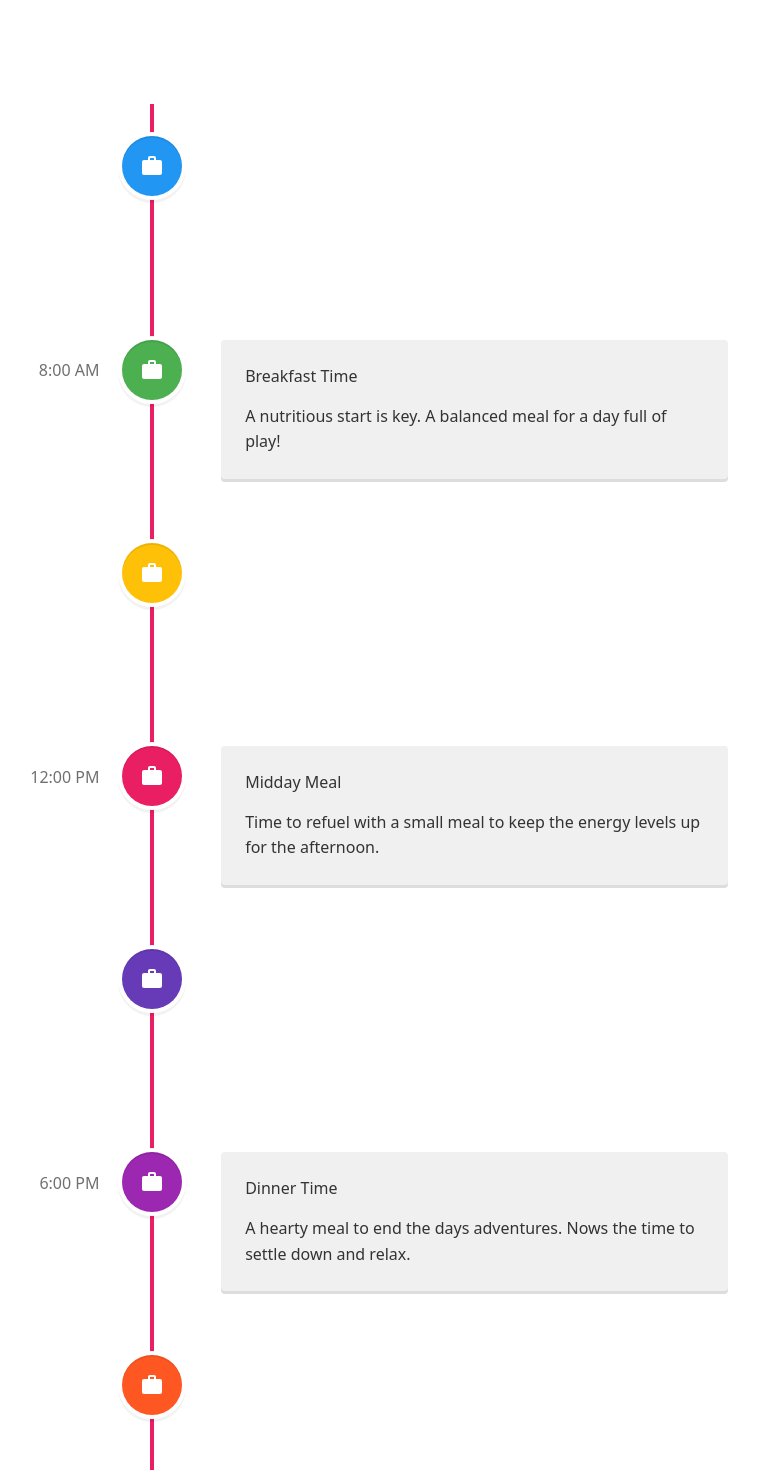
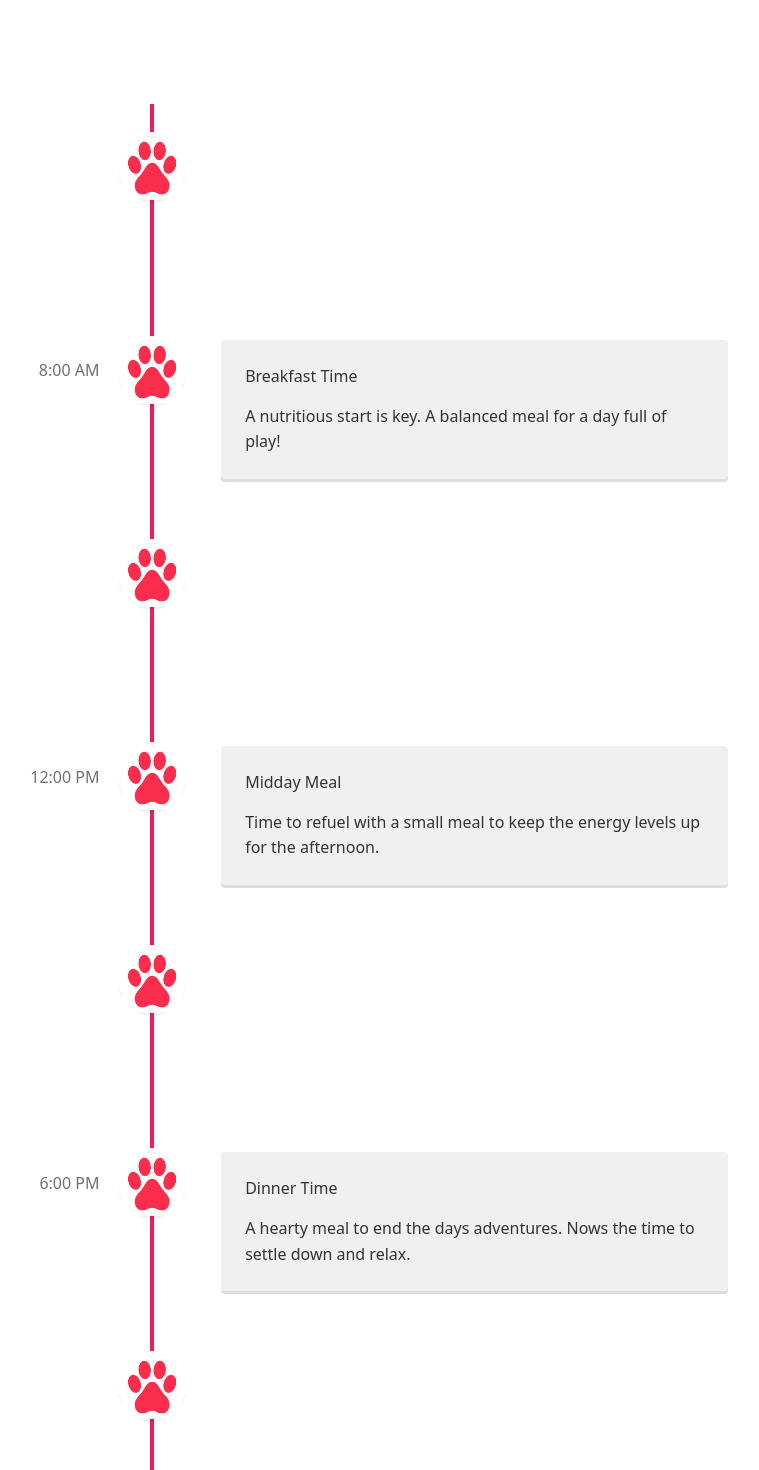
Before and after one commit to mounika2000/Treehacks, a Next.js app: page /Timeline in a window 1280 px wide. Shown: the part 940-2410 px from the top of the page, without its empty margins (488-1247 px from the left). Built offline with nearby package versions, Linux system fonts and the light colour scheme.

Commit message:
Refactor and minor changes

```diff
--- a/src/components/MessageBubble.tsx
+++ b/src/components/MessageBubble.tsx
@@ -27,7 +27,7 @@ const MessageBubble: React.FC<{ role: 'user' | 'bot'; content: string }> = ({
 
   return (
     <div className={`message-bubble ${isBot ? 'bot-message' : 'user-message'}`}>
-      <strong>{isBot ? 'Bot' : 'You'}:</strong>
+      <strong>{isBot ? 'Bot' : 'You'}: </strong>
       {renderContent()}
     </div>
   );
--- a/src/config/index.json
+++ b/src/config/index.json
@@ -10,7 +10,7 @@
     },
     {
       "name": "Shop",
-      "href": "/"
+      "href": "features"
     },
     {
       "name": "Fitness",
--- a/src/pages/Timeline.tsx
+++ b/src/pages/Timeline.tsx
@@ -1,6 +1,5 @@
 import React from 'react';
 
-import WorkIcon from '@material-ui/icons/Work';
 import {
   VerticalTimeline,
   VerticalTimelineElement,
@@ -12,7 +11,7 @@ import TimelineDes from '../components/TimelineDes';
 
 function Experience() {
   return (
-    <div className="experience">
+    <div className="experience max-w-7xl mx-auto">
       <div
         className={
           'relative z-10 pb-8 bg-background sm:pb-16 md:pb-20 lg:max-w-2xl lg:w-full lg:pb-28 xl:pb-32'
@@ -27,13 +26,19 @@ function Experience() {
         <VerticalTimelineElement
           className="vertical-timeline-element--activity"
           date="7:00 AM"
-          iconStyle={{ background: 'rgb(33, 150, 243)', color: '#fff' }}
+          iconStyle={{ background: 'rgb(255, 255, 255)', color: '#fff' }}
           contentStyle={{
             background: '#f0f0f0',
             color: '#333',
             borderRadius: '4px',
           }}
-          icon={<WorkIcon />}
+          icon={
+            <img
+              alt="logo"
+              className="h-16 w-auto sm:h-16"
+              src={'/assets/images/logo2.png'}
+            />
+          }
         >
           <h3 className="vertical-timeline-element-title">Morning Walk</h3>
           <p>
@@ -46,13 +51,19 @@ function Experience() {
         <VerticalTimelineElement
           className="vertical-timeline-element--meal"
           date="8:00 AM"
-          iconStyle={{ background: 'rgb(76, 175, 80)', color: '#fff' }}
+          iconStyle={{ background: 'rgb(255, 255, 255)', color: '#fff' }}
           contentStyle={{
             background: '#f0f0f0',
             color: '#333',
             borderRadius: '4px',
           }}
-          icon={<WorkIcon />}
+          icon={
+            <img
+              alt="logo"
+              className="h-16 w-auto sm:h-16"
+              src={'/assets/images/logo2.png'}
+            />
+          }
         >
           <h3 className="vertical-timeline-element-title">Breakfast Time</h3>
           <p>
@@ -64,13 +75,19 @@ function Experience() {
         <VerticalTimelineElement
           className="vertical-timeline-element--activity"
           date="10:00 AM"
-          iconStyle={{ background: 'rgb(255, 193, 7)', color: '#fff' }}
+          iconStyle={{ background: 'rgb(255, 255, 255)', color: '#fff' }}
           contentStyle={{
             background: '#f0f0f0',
             color: '#333',
             borderRadius: '4px',
           }}
-          icon={<WorkIcon />}
+          icon={
+            <img
+              alt="logo"
+              className="h-16 w-auto sm:h-16"
+              src={'/assets/images/logo2.png'}
+            />
+          }
         >
           <h3 className="vertical-timeline-element-title">Play Time</h3>
           <p>
@@ -83,13 +100,19 @@ function Experience() {
         <VerticalTimelineElement
           className="vertical-timeline-element--meal"
           date="12:00 PM"
-          iconStyle={{ background: 'rgb(233, 30, 99)', color: '#fff' }}
+          iconStyle={{ background: 'rgb(255, 255, 255)', color: '#fff' }}
           contentStyle={{
             background: '#f0f0f0',
             color: '#333',
             borderRadius: '4px',
           }}
-          icon={<WorkIcon />}
+          icon={
+            <img
+              alt="logo"
+              className="h-16 w-auto sm:h-16"
+              src={'/assets/images/logo2.png'}
+            />
+          }
         >
           <h3 className="vertical-timeline-element-title">Midday Meal</h3>
           <p>
@@ -102,13 +125,19 @@ function Experience() {
         <VerticalTimelineElement
           className="vertical-timeline-element--activity"
           date="3:00 PM"
-          iconStyle={{ background: 'rgb(103, 58, 183)', color: '#fff' }}
+          iconStyle={{ background: 'rgb(255, 255, 255)', color: '#fff' }}
           contentStyle={{
             background: '#f0f0f0',
             color: '#333',
             borderRadius: '4px',
           }}
-          icon={<WorkIcon />}
+          icon={
+            <img
+              alt="logo"
+              className="h-16 w-auto sm:h-16"
+              src={'/assets/images/logo2.png'}
+            />
+          }
         >
           <h3 className="vertical-timeline-element-title">Afternoon Stroll</h3>
           <p>
@@ -121,13 +150,19 @@ function Experience() {
         <VerticalTimelineElement
           className="vertical-timeline-element--meal"
           date="6:00 PM"
-          iconStyle={{ background: 'rgb(156, 39, 176)', color: '#fff' }}
+          iconStyle={{ background: 'rgb(255, 255, 255)', color: '#fff' }}
           contentStyle={{
             background: '#f0f0f0',
             color: '#333',
             borderRadius: '4px',
           }}
-          icon={<WorkIcon />}
+          icon={
+            <img
+              alt="logo"
+              className="h-16 w-auto sm:h-16"
+              src={'/assets/images/logo2.png'}
+            />
+          }
         >
           <h3 className="vertical-timeline-element-title">Dinner Time</h3>
           <p>
@@ -140,13 +175,19 @@ function Experience() {
         <VerticalTimelineElement
           className="vertical-timeline-element--activity"
           date="8:00 PM"
-          iconStyle={{ background: 'rgb(255, 87, 34)', color: '#fff' }}
+          iconStyle={{ background: 'rgb(255, 255, 255)', color: '#fff' }}
           contentStyle={{
             background: '#f0f0f0',
             color: '#333',
             borderRadius: '4px',
           }}
-          icon={<WorkIcon />}
+          icon={
+            <img
+              alt="logo"
+              className="h-16 w-auto sm:h-16"
+              src={'/assets/images/logo2.png'}
+            />
+          }
         >
           <h3 className="vertical-timeline-element-title">
             Evening Relaxation
--- a/src/styles/main.css
+++ b/src/styles/main.css
@@ -247,3 +247,13 @@ a:hover {
   /* Change the icon background color on hover */
   background: rgb(233, 30, 99) !important;
 }
+
+.book-appointment-button {
+  background-color: #28a745;
+  color: white;
+  border: none;
+  padding: 10px 20px;
+  margin-left: 10px;
+  border-radius: 5px;
+  cursor: pointer;
+}
```
Also changed, not shown: 1 other file (tests, documents, lock files or other folders).
